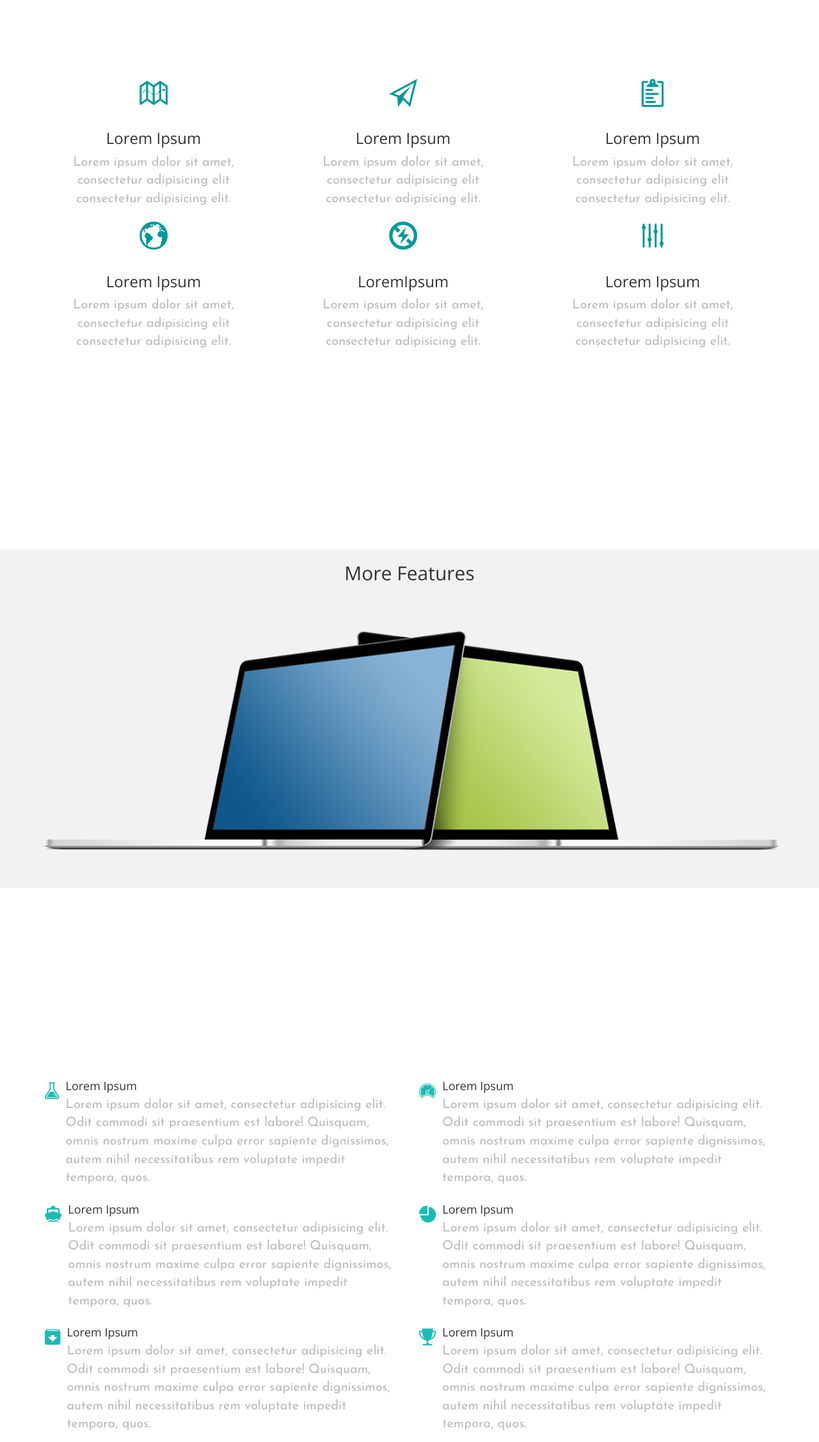
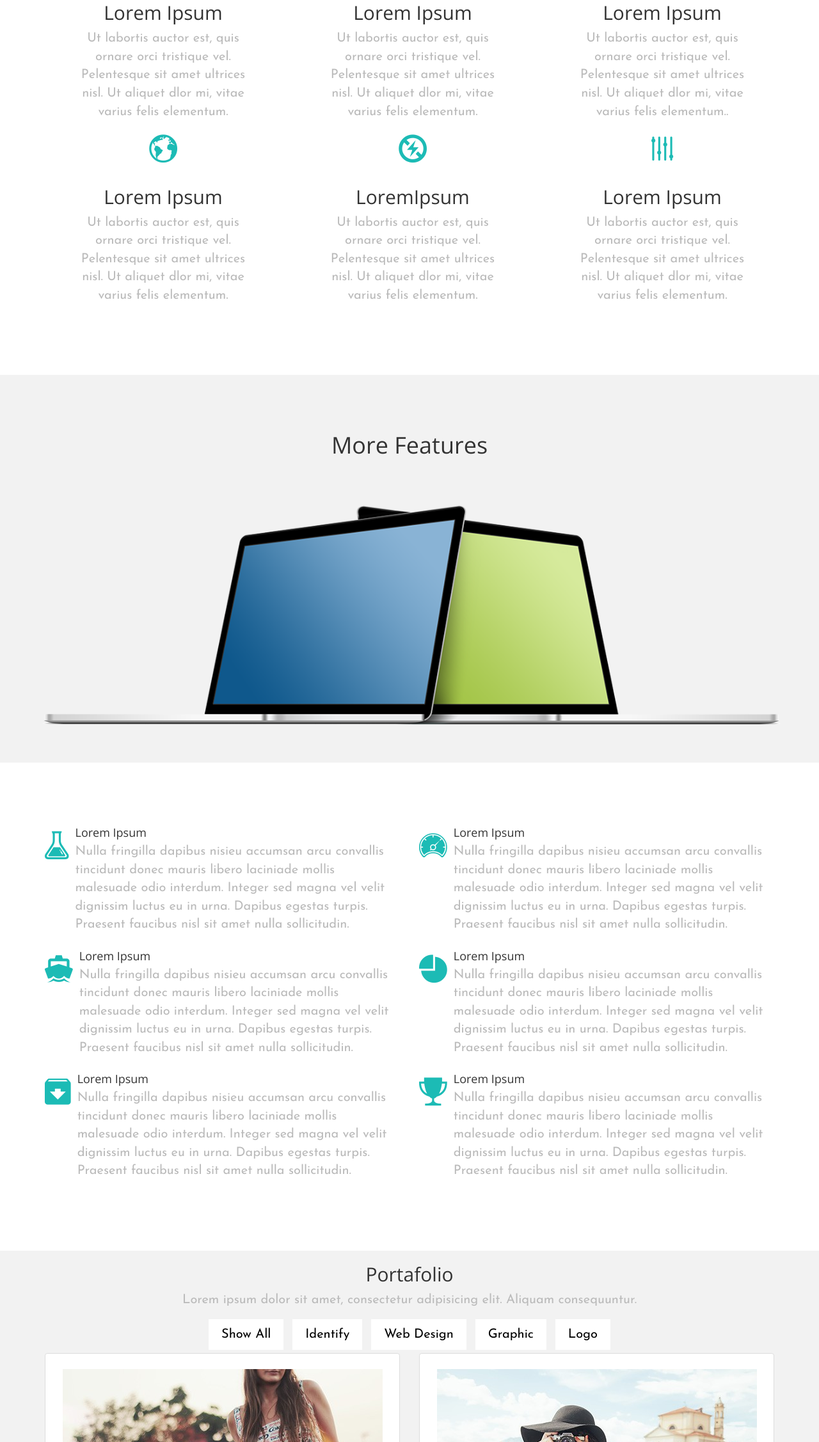
Before and after one commit to sheyshey22/prime-examengrupal, a plain HTML site: page index.html in a window 1280 px wide. Shown: the part 1176-3430 px from the top of the page at 64% size. Drawn offline with nearby package versions, Linux system fonts and the light colour scheme; files whose address does not match are found by name.

Commit message:
terminaaadoo

```diff
--- a/css/main.css
+++ b/css/main.css
@@ -14,7 +14,7 @@ hr{
 	width: 250px;
 }
 i{
-	font-size: 30px;
+	font-size: 50px;
 	color: #1CBBB5;
 	text-align: center;
 }
@@ -33,29 +33,56 @@ i{
 }
 /* sheyla*#009999*/
 .features{
-	margin-top: 300px;
-	margin-bottom: 300px;
-}
-.features i{
-	font-size: 50px;
-	color: #009999;
-	text-align: center;
+	margin-top: 100px;
+	margin-bottom: 100px;
 }
 .list-feat{
 	text-align: center;
 	list-style: none;
-	width: 300px;
+	width: 330px;
 }
 .list-more-feat{
-	margin-top: 300px;
-	margin-bottom: 300px;
+	padding-top:100px;
+	padding-bottom: 100px;
+	text-align: left;
 }
 .more{
+	margin-top: 50px;
 	background-color:#f2f2f2;
+}
+.more img{
+	width: 70%
+	height:70%;
 }
 .portafolio{
 	background-color:#f2f2f2;
 }
+.menu-portafolio li{
+	margin: 5px;
+	display: inline-block;
+}
+.menu-portafolio li a{
+	color: #000;
+	background: #fff;
+	padding: 10px 20px 10px 20px;
+	text-align: center;
+}
+.menu-portafolio li a:hover{
+	padding: 20px;
+	background: #009999;
+	color: #fff;
+}
+.list-img img{
+	margin-top: 20px;
+}
+.boton{
+	margin-top: 20px;
+	background: #000;
+	color: #fff;
+	margin-bottom: 20px;
+	padding: 15px;
+}
+/*pao*/
 #list-menu{
 	margin-top: 60px;
 }
--- a/index.html
+++ b/index.html
@@ -53,28 +53,28 @@
 		<div class="row">
 			<div class="col-md-4">
 			<ul class="list-feat">
-				<li><i class="ion-map" aria-hidden="true"></i><h3>Lorem Ipsum</h3><p>Lorem ipsum dolor sit amet, consectetur adipisicing elit consectetur adipisicing elit.</p></li>
-				<li><i class="ion-earth"></i><h3>Lorem Ipsum</h3><p>Lorem ipsum dolor sit amet, consectetur adipisicing elit consectetur adipisicing elit.</p></li>
+				<li><i class="ion-map" aria-hidden="true"></i><h2>Lorem Ipsum</h2><p>Ut	labortis auctor est, quis ornare orci tristique vel. Pelentesque sit amet ultrices nisl. Ut aliquet dlor mi, vitae varius felis elementum.</p></li>
+				<li><i class="ion-earth"></i><h2>Lorem Ipsum</h2><p>Ut	labortis auctor est, quis ornare orci tristique vel. Pelentesque sit amet ultrices nisl. Ut aliquet dlor mi, vitae varius felis elementum.</p></li>
 			</ul>
 			</div>
 			<div class="col-md-4">
 			<ul class="list-feat">
-				<li><i class="ion-paper-airplane" aria-hidden="true"></i><h3>Lorem Ipsum</h3><p>Lorem ipsum dolor sit amet, consectetur adipisicing elit consectetur adipisicing elit.</p></li>
-				<li><i class="ion-flash-off" aria-hidden="true"></i><h3>LoremIpsum</h3><p>Lorem ipsum dolor sit amet, consectetur adipisicing elit consectetur adipisicing elit.</p></li>
+				<li><i class="ion-paper-airplane" aria-hidden="true"></i><h2>Lorem Ipsum</h2><p>Ut	labortis auctor est, quis ornare orci tristique vel. Pelentesque sit amet ultrices nisl. Ut aliquet dlor mi, vitae varius felis elementum.</p></li>
+				<li><i class="ion-flash-off" aria-hidden="true"></i><h2>LoremIpsum</h2><p>Ut	labortis auctor est, quis ornare orci tristique vel. Pelentesque sit amet ultrices nisl. Ut aliquet dlor mi, vitae varius felis elementum.</p></li>
 			</ul>
 			</div>
 			<div class="col-md-4">
 			<ul class="list-feat">
-				<li><i class="ion-clipboard" aria-hidden="true"></i><h3>Lorem Ipsum</h3><p>Lorem ipsum dolor sit amet, consectetur adipisicing elit consectetur adipisicing elit.</p></li>
-				<li><i class="ion-levels" aria-hidden="true"></i><h3>Lorem Ipsum</h3><p>Lorem ipsum dolor sit amet, consectetur adipisicing elit consectetur adipisicing elit.</p></li>
+				<li><i class="ion-clipboard" aria-hidden="true"></i><h2>Lorem Ipsum</h2><p>Ut	labortis auctor est, quis ornare orci tristique vel. Pelentesque sit amet ultrices nisl. Ut aliquet dlor mi, vitae varius felis elementum..</p></li>
+				<li><i class="ion-levels" aria-hidden="true"></i><h2>Lorem Ipsum</h2><p>Ut	labortis auctor est, quis ornare orci tristique vel. Pelentesque sit amet ultrices nisl. Ut aliquet dlor mi, vitae varius felis elementum.</p></li>
 			</ul>
 		</div>
 		</div>
 	</div>
 	<div class="more container-fluid">
-			<div class="row">
-				<h2 class="text-center">More Features</h2>
-				<img class="img-responsive" src="img/laptop-features.png">
+			<div class="row more">
+				<h1 class="text-center">More Features</h1>
+				<center><img class="img-responsive" src="img/laptop-features.png"></center>
 			</div>
 	</div>
 	<div class="container list-more-feat">
@@ -88,7 +88,7 @@
   			</div>
   			<div class="media-body">
    			<h4 class="media-heading">Lorem Ipsum</h4>
-			<p>Lorem ipsum dolor sit amet, consectetur adipisicing elit. Odit commodi sit praesentium est labore! Quisquam, omnis nostrum maxime culpa error sapiente dignissimos, autem nihil necessitatibus rem voluptate impedit tempora, quos.</p>
+			<p>Nulla fringilla dapibus nisieu accumsan arcu convallis tincidunt donec mauris libero laciniade mollis malesuade odio interdum. Integer sed magna vel velit dignissim luctus eu in urna. Dapibus egestas turpis. Praesent faucibus nisl sit amet nulla sollicitudin.</p>
   			</div>
 			</div>
 			<div class="media">
@@ -99,7 +99,7 @@
   			</div>
   			<div class="media-body">
    			<h4 class="media-heading">Lorem Ipsum</h4>
-			<p>Lorem ipsum dolor sit amet, consectetur adipisicing elit. Odit commodi sit praesentium est labore! Quisquam, omnis nostrum maxime culpa error sapiente dignissimos, autem nihil necessitatibus rem voluptate impedit tempora, quos.</p>
+			<p>Nulla fringilla dapibus nisieu accumsan arcu convallis tincidunt donec mauris libero laciniade mollis malesuade odio interdum. Integer sed magna vel velit dignissim luctus eu in urna. Dapibus egestas turpis. Praesent faucibus nisl sit amet nulla sollicitudin.</p>
   			</div>
 			</div>
 			<div class="media">
@@ -110,7 +110,7 @@
   			</div>
   			<div class="media-body">
    			<h4 class="media-heading">Lorem Ipsum</h4>
-			<p>Lorem ipsum dolor sit amet, consectetur adipisicing elit. Odit commodi sit praesentium est labore! Quisquam, omnis nostrum maxime culpa error sapiente dignissimos, autem nihil necessitatibus rem voluptate impedit tempora, quos.</p>
+			<p>Nulla fringilla dapibus nisieu accumsan arcu convallis tincidunt donec mauris libero laciniade mollis malesuade odio interdum. Integer sed magna vel velit dignissim luctus eu in urna. Dapibus egestas turpis. Praesent faucibus nisl sit amet nulla sollicitudin.</p>
   			</div>
 			</div>
 			</div>
@@ -123,7 +123,7 @@
   			</div>
   			<div class="media-body">
    			<h4 class="media-heading">Lorem Ipsum</h4>
-			<p>Lorem ipsum dolor sit amet, consectetur adipisicing elit. Odit commodi sit praesentium est labore! Quisquam, omnis nostrum maxime culpa error sapiente dignissimos, autem nihil necessitatibus rem voluptate impedit tempora, quos.</p>
+			<p>Nulla fringilla dapibus nisieu accumsan arcu convallis tincidunt donec mauris libero laciniade mollis malesuade odio interdum. Integer sed magna vel velit dignissim luctus eu in urna. Dapibus egestas turpis. Praesent faucibus nisl sit amet nulla sollicitudin.</p>
   			</div>
 			</div>
 			<div class="media">
@@ -134,7 +134,7 @@
   			</div>
   			<div class="media-body">
    			<h4 class="media-heading">Lorem Ipsum</h4>
-			<p>Lorem ipsum dolor sit amet, consectetur adipisicing elit. Odit commodi sit praesentium est labore! Quisquam, omnis nostrum maxime culpa error sapiente dignissimos, autem nihil necessitatibus rem voluptate impedit tempora, quos.</p>
+			<p>Nulla fringilla dapibus nisieu accumsan arcu convallis tincidunt donec mauris libero laciniade mollis malesuade odio interdum. Integer sed magna vel velit dignissim luctus eu in urna. Dapibus egestas turpis. Praesent faucibus nisl sit amet nulla sollicitudin.</p>
   			</div>
 			</div>
 			<div class="media">
@@ -145,20 +145,20 @@
   			</div>
   			<div class="media-body">
    			<h4 class="media-heading">Lorem Ipsum</h4>
-			<p>Lorem ipsum dolor sit amet, consectetur adipisicing elit. Odit commodi sit praesentium est labore! Quisquam, omnis nostrum maxime culpa error sapiente dignissimos, autem nihil necessitatibus rem voluptate impedit tempora, quos.</p>
+			<p>Nulla fringilla dapibus nisieu accumsan arcu convallis tincidunt donec mauris libero laciniade mollis malesuade odio interdum. Integer sed magna vel velit dignissim luctus eu in urna. Dapibus egestas turpis. Praesent faucibus nisl sit amet nulla sollicitudin.</p>
   			</div>
 			</div>
 		</div>
 	</div>
 	</div>
 <section class="portafolio">
-	<div class="container-fluid">
+	<div class="container">
 		<div class="row">
 		<center><h2>Portafolio</h2>
 			<p>	Lorem ipsum dolor sit amet, consectetur adipisicing elit. Aliquam consequuntur.</p>
-			<div class="menu-portafolio center-block">
-				<ul class="nav nav-pills">
-	  				<li role="presentation" class="active"><a href="#">Show All</a></li>
+			<div>
+				<ul class="menu-portafolio nav">
+	  				<li role="presentation" class="#"><a href="#">Show All</a></li>
 	  				<li role="presentation"><a href="#">Identify</a></li>
 		 			<li role="presentation"><a href="#">Web Design</a></li>
 		 			<li role="presentation"><a href="#">Graphic</a></li>
@@ -214,12 +214,9 @@
      	 		</div>
 	</div>
 	</div>
-	<center><button class="btn btn-default" type="submit">Lead More</button></center>
-	</div>
+	<center><button class="boton btn btn-default" type="submit"><b>Lead More<b></button></center>
+</div>
 </section>
-
-
-
 <!--fin SHEY-->
 
 <!--icio Pao-->
```
